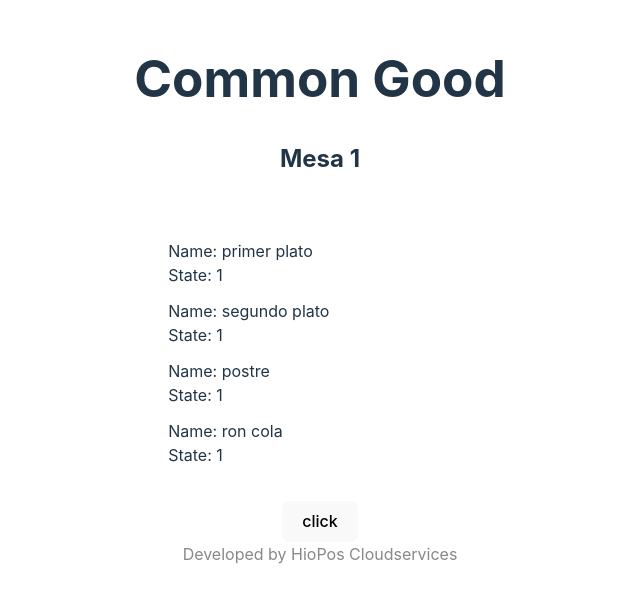
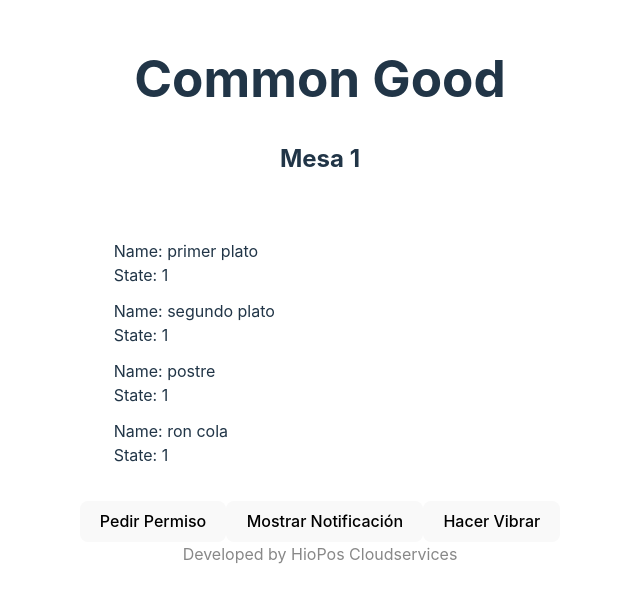
Before and after one commit to HioPosDev/commonGood, a React (Vite) app: page / in a window 1280 px wide. Shown: the part 109-712 px from the top of the page, without its empty margins (320-960 px from the left). Built offline with nearby package versions, Linux system fonts and the light colour scheme.

Commit message:
new notification

```diff
--- a/src/App.tsx
+++ b/src/App.tsx
@@ -1,47 +1,32 @@
-import './App.css'
-import NotificationComponent from './components/notification-component/notification.component'
+import './App.css';
+import NotificationComponent from './components/notification-component/notification.component';
 
 function App() {
-
   const arrayValues = [
-    {
-      name: 'primer plato',
-      state: '1'
-    },
-    {
-      name: 'segundo plato',
-      state: '1'
-    },
-    {
-      name: 'postre',
-      state: '1'
-    },
-    {
-      name: 'ron cola',
-      state: '1'
-    }
-  ]
+    { name: 'primer plato', state: '1' },
+    { name: 'segundo plato', state: '1' },
+    { name: 'postre', state: '1' },
+    { name: 'ron cola', state: '1' }
+  ];
 
   return (
     <div className='app-container'>
       <h1>Common Good</h1>
       <h2>Mesa 1</h2>
       <div className="card">
-        {arrayValues.map(({name, state}) => {
-          return (
-            <div className='article'>
-              <span>Name: {name}</span>
-              <span>State: {state}</span>
-            </div>
-          )
-        })}
+        {arrayValues.map(({ name, state }, index) => (
+          <div className='article' key={index}>
+            <span>Name: {name}</span>
+            <span>State: {state}</span>
+          </div>
+        ))}
       </div>
-      <NotificationComponent />
+      <NotificationComponent/>
       <footer className="read-the-docs">
         Developed by HioPos Cloudservices
       </footer>
     </div>
-  )
+  );
 }
 
-export default App
+export default App;
--- a/src/components/notification-component/notification.component.tsx
+++ b/src/components/notification-component/notification.component.tsx
@@ -1,52 +1,50 @@
-import React, { useEffect } from 'react';
 
-const NotificationComponent: React.FC = () => {
+const NotificationComponent = () => {
+  const askNotificationPermission = async () => {
+    if (!("Notification" in window)) {
+      console.log("Este navegador no soporta notificaciones.");
+      return;
+    }
 
-
-  useEffect(() => {
-    if ('Notification' in window) {
-      Notification.requestPermission().then(permission => {
-        if (permission === 'granted') {
-          console.log('Notification permission granted.');
-        } else {
-          console.log('Notification permission denied.');
-        }
-      });
-    }
-  }, []);
-
-  // Function to show a notification
-  const showNotification = (title: string, options?: NotificationOptions) => {
-    if ('Notification' in window && Notification.permission === 'granted') {
-      new Notification(title, options);
+    const permission = await Notification.requestPermission();
+    if (permission === "granted") {
+      console.log("Permiso para notificaciones concedido.");
+    } else {
+      console.log("Permiso para notificaciones denegado.");
     }
   };
 
-  // Function to check the product status
-  const checkProductStatus = async () => {
-    // const response = await fetch('/api/getProductStatus');
-    // const productStatus = await response.json();
+  const showNotification = () => {
+    if (Notification.permission === "granted") {
+      const options = {
+        body: "Este es el cuerpo de la notificación.",
+        icon: "icon.png",
+        vibrate: [200, 100, 200]
+      };
+      const notification = new Notification("¡Nueva Notificación!", options);
 
-    // if (productStatus.state === 'done') {
-    //   showNotification('Order Ready', {
-    //     body: `Your product ${productStatus.name} is ready!`,
-    //   });
-    // }
-
+      notification.onclick = () => {
+        console.log("Notificación clicada.");
+        window.focus();
+      };
+    }
   };
 
-  // Use setInterval to periodically check the product status
-  useEffect(() => {
-    const intervalId = setInterval(checkProductStatus, 60000); // Check every 60 seconds
+  const triggerVibration = () => {
+    if ("vibrate" in navigator) {
+      navigator.vibrate([100, 50, 100]);
+    } else {
+      console.log("Este dispositivo no soporta la API de vibración.");
+    }
+  };
 
-    return () => clearInterval(intervalId); // Clean up the interval on component unmount
-  }, []);
-
-  return (<div>
-    <button onClick={() =>  showNotification('Order Ready', {
-          body: `Your product is ready!`,
-        })}>click</button>
-  </div>);
+  return (
+    <div>
+      <button onClick={askNotificationPermission}>Pedir Permiso</button>
+      <button onClick={showNotification}>Mostrar Notificación</button>
+      <button onClick={triggerVibration}>Hacer Vibrar</button>
+    </div>
+  );
 };
 
 export default NotificationComponent;
```
Also changed, not shown: service-worker.js (added, +8 -0 lines).
